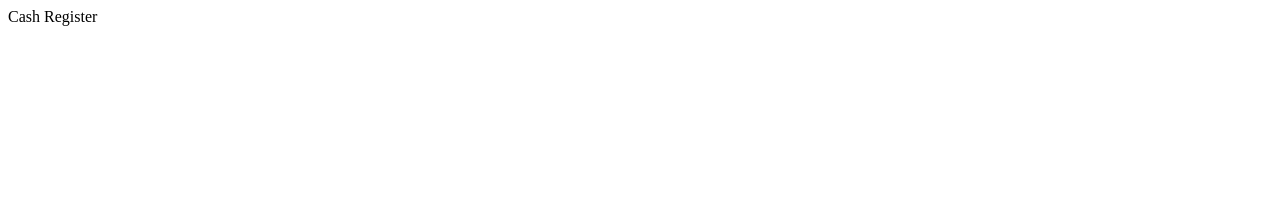
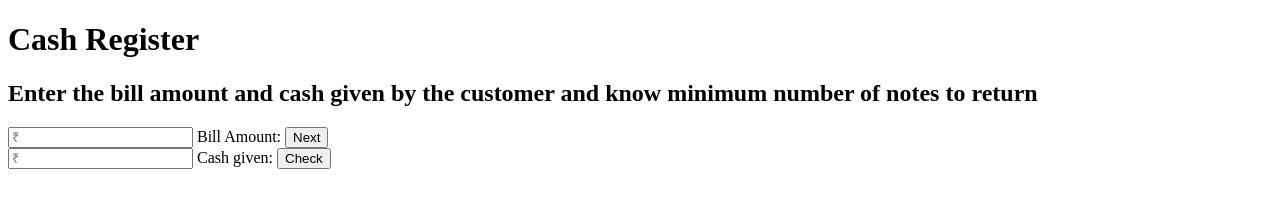
Before and after one commit to beastsunny/Counter-Cash-Register, a plain HTML site: page index.html in a window 1280 px wide. Drawn offline with Linux system fonts and the light colour scheme.

Commit message:
Doc: Input and button added

```diff
--- a/index.html
+++ b/index.html
@@ -10,7 +10,21 @@
 </head>
 
 <body>
-    <header>Cash Register</header>
+    <div class="container">
+        <h1>Cash Register</h1>
+        <h2>Enter the bill amount and cash given by the customer and know minimum number of notes to return</h2>
+    </div>
+    <div>
+        <input placeholder="₹" type="number"></input>
+        <label id="">Bill Amount:</label>
+        <button id=""> Next </button>
+    </div>
+    <div>
+        <input placeholder="₹" type="number"></input>
+        <label id="">Cash given:</label>
+        <button id="">Check</button>
+    </div>
+
 
 
 
```
